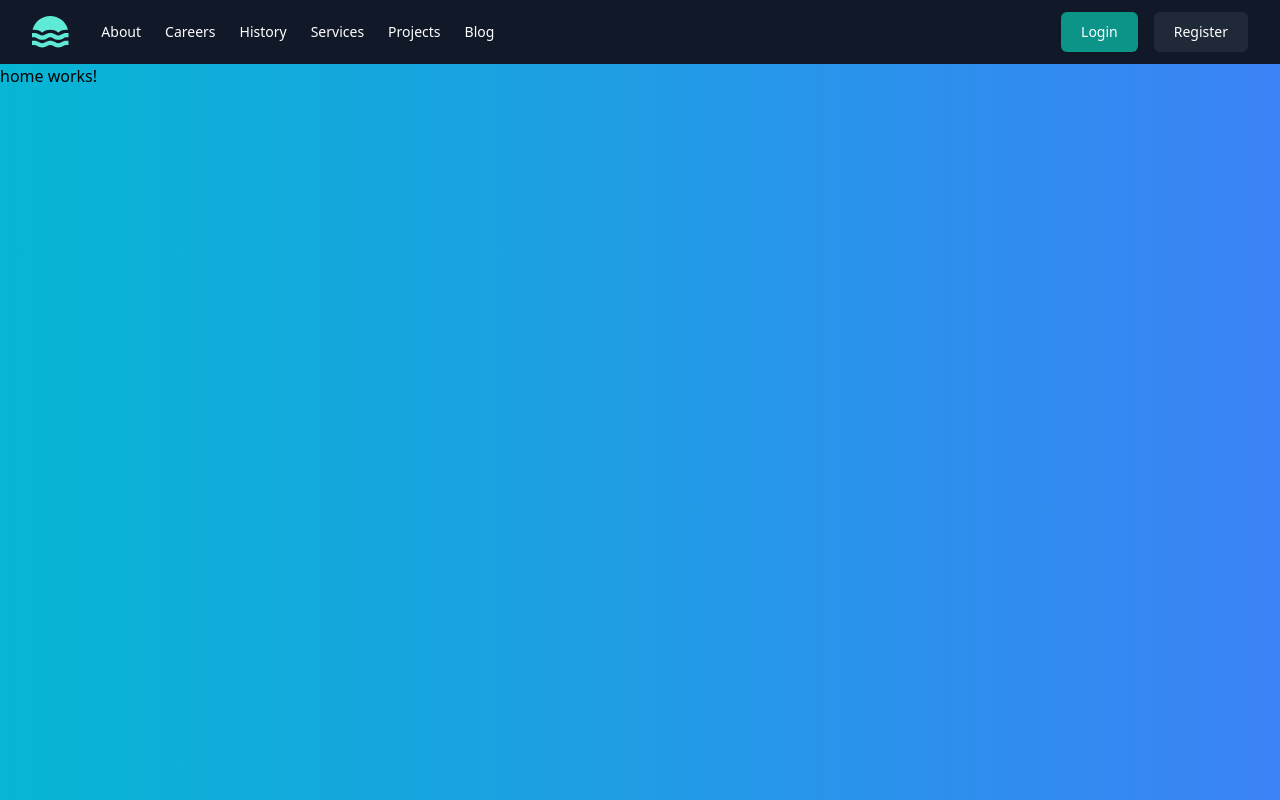
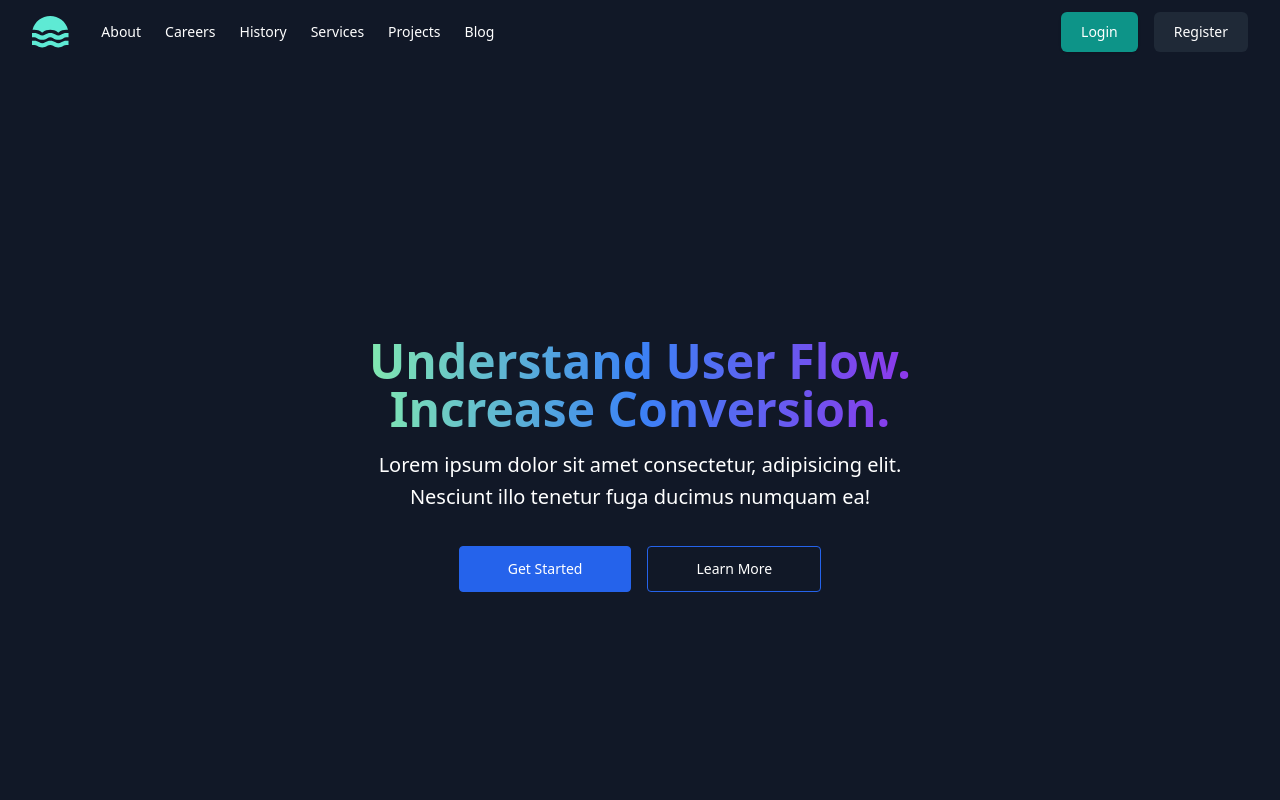
Before and after one commit to viettu2k/loans-ui, an Angular app: page / in a window 1280 px wide. Shown: the top 800 px of the page. Built offline with nearby package versions, Linux system fonts and the light colour scheme; no server answers.

Commit message:
setup dashboard

```diff
--- a/src/app/app.module.ts
+++ b/src/app/app.module.ts
@@ -17,6 +17,7 @@
   { path: '', component: HomeComponent },
   { path: 'login', component: LoginComponent },
   { path: 'register', component: RegisterComponent },
+  { path: 'dashboard', component: DashboardComponent },
   // { path: 'search/:searchItem', component: HomeComponent },
   // { path: 'tag/:tag', component: HomeComponent },
   // { path: 'food/:id', component: FoodPageComponent },
--- a/src/app/dashboard/dashboard.component.html
+++ b/src/app/dashboard/dashboard.component.html
@@ -1,2 +1,4 @@
-<app-sidebar></app-sidebar>
-<app-content></app-content>
+<div class="flex mx-auto container">
+  <app-sidebar></app-sidebar>
+  <app-content class="bg-white w-full"></app-content>
+</div>
--- a/src/app/home/home.component.html
+++ b/src/app/home/home.component.html
@@ -1 +1,36 @@
-<p>home works!</p>
+<section class="text-white bg-gray-900">
+  <div
+    class="max-w-screen-xl px-4 py-32 mx-auto lg:h-screen lg:items-center lg:flex"
+  >
+    <div class="max-w-3xl mx-auto text-center">
+      <h1
+        class="text-3xl font-extrabold text-transparent sm:text-5xl bg-clip-text bg-gradient-to-r from-green-300 via-blue-500 to-purple-600"
+      >
+        Understand User Flow.
+
+        <span class="sm:block"> Increase Conversion. </span>
+      </h1>
+
+      <p class="max-w-xl mx-auto mt-4 sm:leading-relaxed sm:text-xl">
+        Lorem ipsum dolor sit amet consectetur, adipisicing elit. Nesciunt illo
+        tenetur fuga ducimus numquam ea!
+      </p>
+
+      <div class="flex flex-wrap justify-center gap-4 mt-8">
+        <a
+          class="block w-full px-12 py-3 text-sm font-medium text-white bg-blue-600 border border-blue-600 rounded sm:w-auto active:text-opacity-75 hover:bg-transparent hover:text-white focus:outline-none focus:ring"
+          routerLink="/dashboard"
+        >
+          Get Started
+        </a>
+
+        <a
+          class="block w-full px-12 py-3 text-sm font-medium text-white border border-blue-600 rounded sm:w-auto hover:bg-blue-600 active:bg-blue-500 focus:outline-none focus:ring"
+          href="/about"
+        >
+          Learn More
+        </a>
+      </div>
+    </div>
+  </div>
+</section>
```
